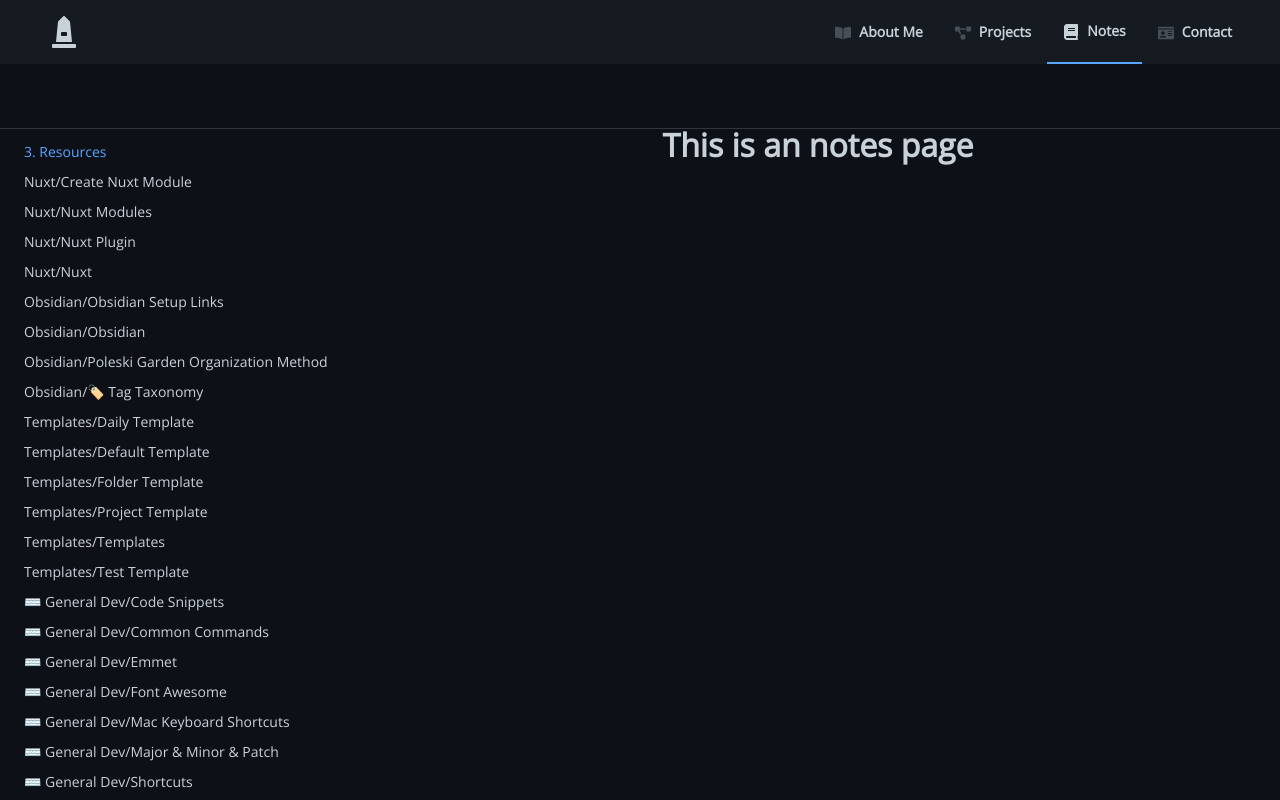
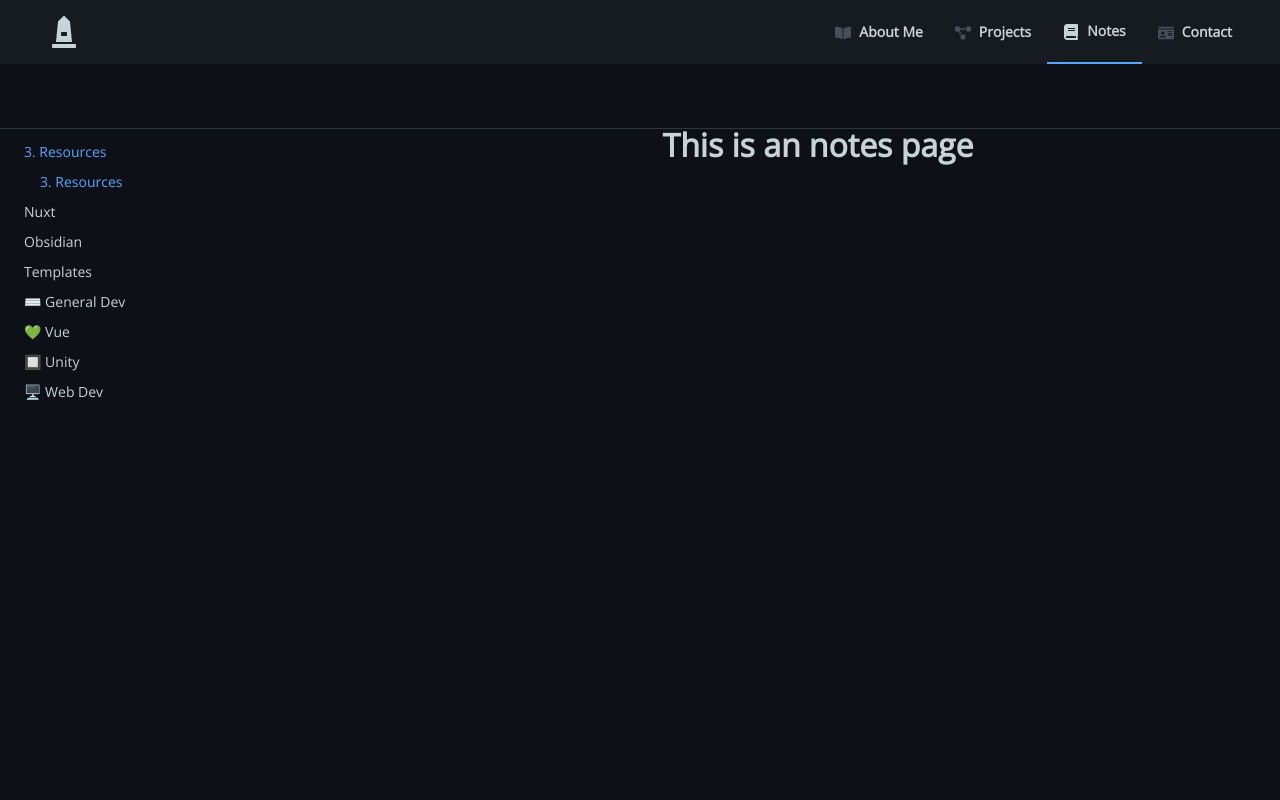
Before and after one commit to joesobo/PoleskiPortfolio, a Vue app: page /#/notes in a window 1280 px wide. Shown: the top 800 px of the page. Built offline with nearby package versions, Linux system fonts and the light colour scheme; what vue-async-computed would draw is missing.

Commit message:
dropdown structure

```diff
--- a/src/components/Notesbar.vue
+++ b/src/components/Notesbar.vue
@@ -1,10 +1,21 @@
 <template>
   <div class="notebar">
-    <div class="container">
-      <div v-for="path in filePaths" :key="path">
-        <p :class="isSelected(path)" @click="setSelected(path)">
-          {{ path }}
-        </p>
+    <div v-for="folder in folders" :key="folder">
+      <!-- TODO: add dropdown icon here -->
+      <p :class="isFolderSelected(folder)" @click="setFolderSelected(folder)">
+        {{ folder }}
+      </p>
+      <div v-if="selectedFolder && selectedFolder === folder">
+        <div v-for="path in filePaths" :key="path">
+          <p
+            v-if="startsWithFolder(folder, path)"
+            :class="isSelected(path)"
+            class="file"
+            @click="setSelected(path)"
+          >
+            {{ formatPath(folder, path) }}
+          </p>
+        </div>
       </div>
     </div>
   </div>
@@ -16,17 +27,26 @@
     return {
       filePaths: [],
       selected: "",
+      folders: [],
+      selectedFolder: "",
     };
   },
   mounted() {
     const files = require.context("@/notes", true);
-    console.log(files.keys());
     this.filePaths = files
       .keys()
       .map((key) => key.replace("./3. Resources/", ""))
       .map((key) => key.replace(".md", ""));
+    this.setSelected(this.filePaths[0]);
 
-    this.setSelected(this.filePaths[0]);
+    this.folders = [
+      ...new Set(
+        this.filePaths.map((path) => {
+          return path.split("/")[0];
+        })
+      ),
+    ];
+    this.setFolderSelected(this.folders[0]);
   },
   methods: {
     setSelected(path) {
@@ -38,6 +58,24 @@
         return "selected";
       }
     },
+    setFolderSelected(folder) {
+      if (this.selectedFolder === folder) {
+        this.selectedFolder = "";
+      } else {
+        this.selectedFolder = folder;
+      }
+    },
+    isFolderSelected(folder) {
+      if (this.selectedFolder === folder) {
+        return "selectedFolder";
+      }
+    },
+    startsWithFolder(folder, path) {
+      return path.startsWith(folder);
+    },
+    formatPath(folder, path) {
+      return path.replace(folder + "/", "");
+    },
   },
 };
 </script>
@@ -45,14 +83,9 @@
 <style scoped>
 .notebar {
   margin-top: 32px;
-}
-
-.container {
   display: flex;
   flex-direction: column;
   text-align: start;
-  max-height: 900px;
-  overflow-y: scroll;
 }
 
 p {
@@ -64,4 +97,12 @@
 .selected {
   color: var(--accent);
 }
+
+.file {
+  margin-left: 16px;
+}
+
+.selectedFolder {
+  color: var(--accent);
+}
 </style>
--- a/src/views/Notes.vue
+++ b/src/views/Notes.vue
@@ -33,7 +33,7 @@
     async markdownToHtml() {
       if (this.notes) {
         const test = await import(`@/notes/3. Resources/${this.notes}.md`);
-        console.log(marked(test.default));
+        // console.log(marked(test.default));
         return marked(test.default);
       }
     },
```
